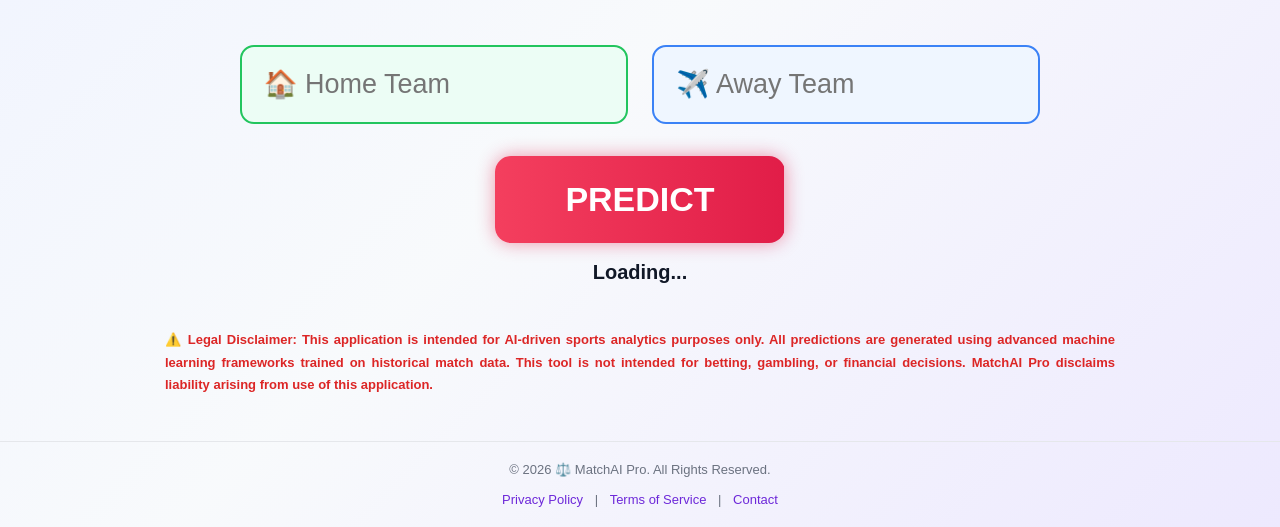
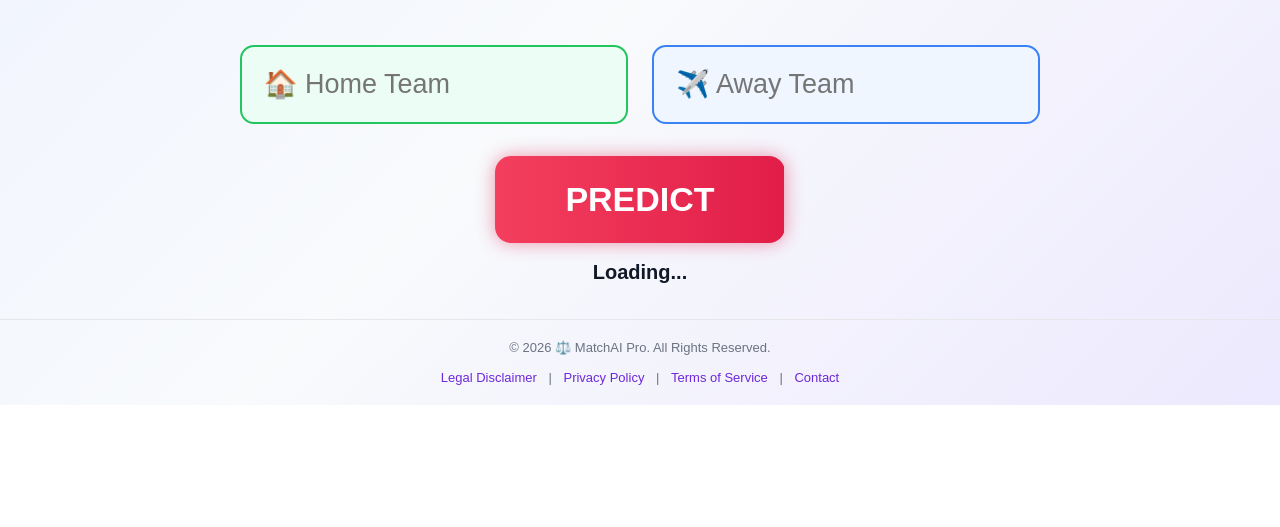
Before and after one commit to MatchAIPro/matchai, a plain HTML site: page index.html in a window 1280 px wide. Shown: the part 403-930 px from the top of the page. After the commit the page ends 808 px from the top, so only its background shows below. Drawn offline with Linux system fonts and the light colour scheme.

Commit message:
Remove legal disclaimer from index.html
Removed the legal disclaimer section from the HTML.

```diff
--- a/index.html
+++ b/index.html
@@ -236,17 +236,13 @@ margin:0 8px;
 <div id="status">Loading...</div>
 <div id="result"></div>
 
-<div class="disclaimer">
-⚠️ Legal Disclaimer: This application is intended for AI-driven sports analytics purposes only. All predictions are generated using advanced machine learning frameworks trained on historical match data. This tool is not intended for betting, gambling, or financial decisions. MatchAI Pro disclaims liability arising from use of this application.
-</div>
-
 <div class="footer">
 © 2026 ⚖️ MatchAI Pro. All Rights Reserved.<br><br>
+<a href="#">Legal Disclaimer</a> |
 <a href="#">Privacy Policy</a> |
 <a href="#">Terms of Service</a> |
 <a href="#">Contact</a>
 </div>
-
 <script>
 let data=[];
 
```
